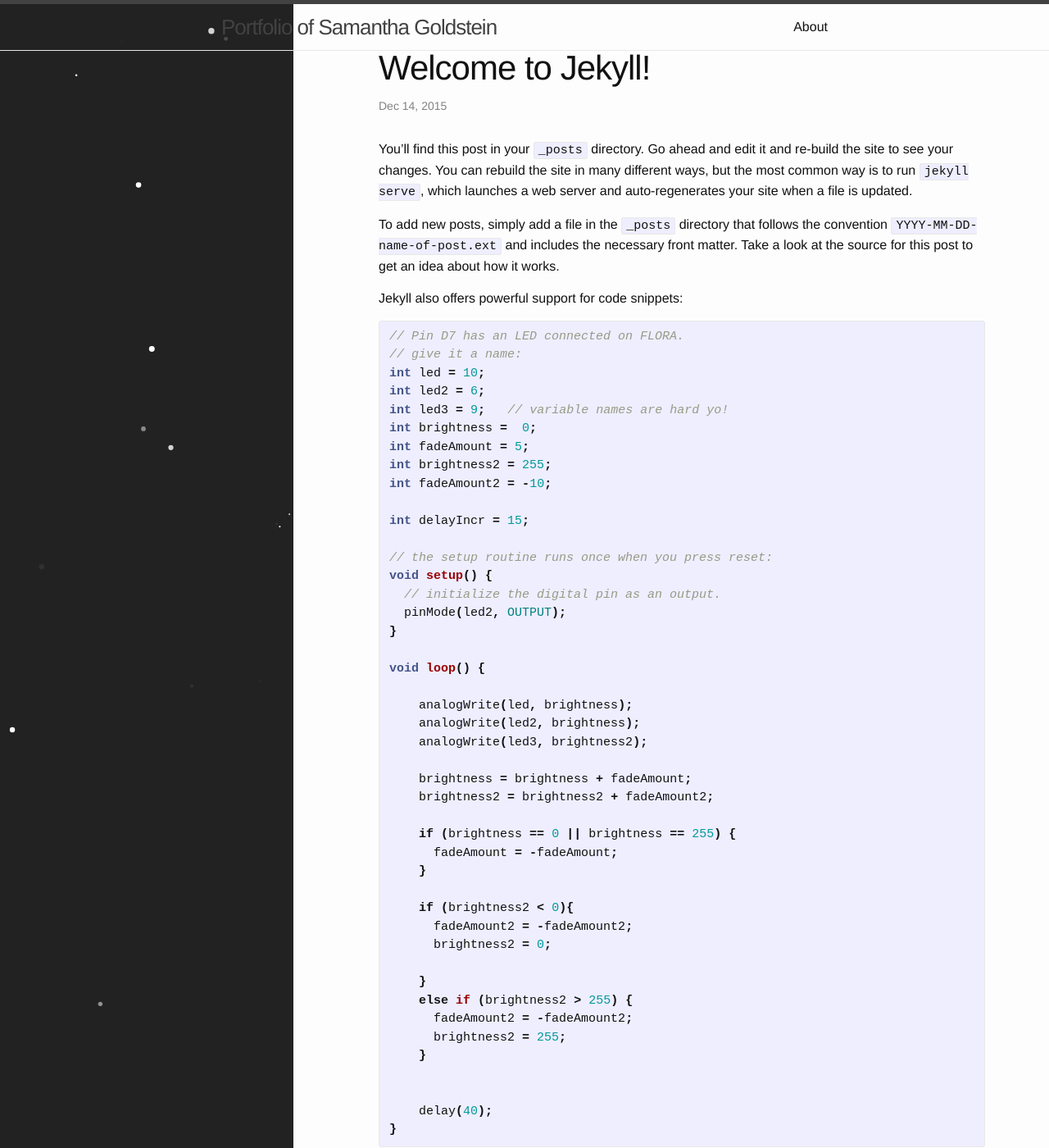
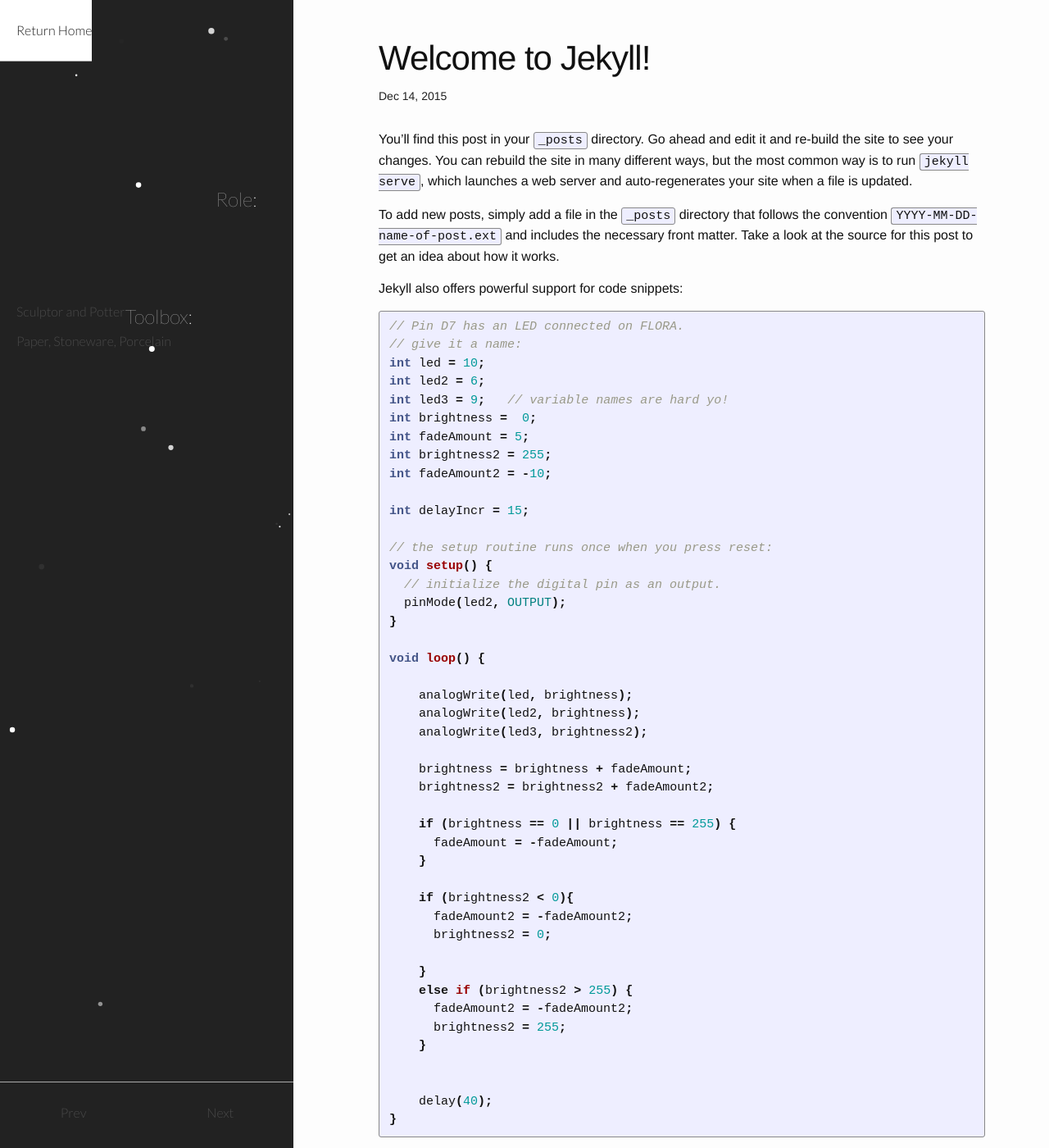
Before and after one commit to goldsamantha/sgoldst3.github.io, a Jekyll site: the page built from _posts/2015-12-14-welcome-to-jekyll.markdown, in a window 1280 px wide and 1400 px high. Shown: the whole window at 82% size. Built offline with Jekyll 4.4.1, drawn with Linux system fonts in a browser that asks for light colours.

Commit message:
left panel styling work

```diff
--- a/_includes/head.html
+++ b/_includes/head.html
@@ -9,6 +9,7 @@
   <link rel="stylesheet" href="{{ "/css/main.css" | prepend: site.baseurl }}">
   <link rel="canonical" href="{{ page.url | replace:'index.html','' | prepend: site.baseurl | prepend: site.url }}">
   <link rel="alternate" type="application/rss+xml" title="{{ site.title }}" href="{{ "/feed.xml" | prepend: site.baseurl | prepend: site.url }}">
+  <link href='http://fonts.googleapis.com/css?family=Lato:100,300,400,700' rel='stylesheet' type='text/css'>
 
   <script type="text/javascript" src="{{ site.url }}/js/library/jquery.js"></script>
   <script type="text/javascript" src="{{ site.url }}/js/library/d3.min.js"></script>
--- a/_includes/left_panel.html
+++ b/_includes/left_panel.html
@@ -3,4 +3,71 @@
   </div>
 </div>
 
+<div class="left">
+  <div class="">
+    <a href="../index">
+      <p class="light-text go-home left-align left-pad top-pad-low">
+        Return Home
+      </p>
+
+    </a>
+    <div class="large-top-pad">
+
+    </div>
+
+
+    <div class="white-text left-align left-pad">
+      <h1 class="init-invis top-pad-low">TITLE</h1>
+    </div>
+
+    <div class="break top-pad-low">
+    </div>
+
+    <div class="left-pad">
+
+      <div class="left-align task-proj">
+        <h2 class="light-text">Role:</h2>
+      </div>
+      <div class="about-proj right-pad">
+        <p class="light-text pad-top-slight left-align">Sculptor and Potter</p>
+      </div>
+
+
+      <div class="break top-pad-low">
+      </div>
+
+
+      <div class="left-align task-proj">
+        <h2 class="light-text">Toolbox:</h2>
+      </div>
+      <div class="about-proj right-pad">
+        <p class="light-text pad-top-slight left-align">Paper, Stoneware,
+        Porcelain</p>
+      </div>
+
+    </div>
+  </div>
+
+
+  <div class="nav-foot">
+    <a class="prev" href="index.html">
+      <div class="nav-button border-right">
+        <p class="top-pad-low light-text">Prev</p>
+      </div>
+    </a>
+
+    <a class="next" href="index.html">
+      <div class="next nav-button">
+        <p class="top-pad-low light-text">Next</p>
+      </div>
+    </a>
+
+
+  </div>
+
+</div>
+
+
+
+
 <script type="text/javascript" src="{{ site.url }}js/library/stars.js"></script>
--- a/_layouts/post.html
+++ b/_layouts/post.html
@@ -6,7 +6,7 @@
 
   <body>
 
-    {% include header.html %}
+    <!-- {% include header.html %} -->
 
     {% include left_panel.html %}
     <div class="post-page-content">
@@ -16,8 +16,6 @@
       </div>
     </div>
 
-    <!-- {% include footer.html %} -->
-
   </body>
 
 </html>
--- a/_sass/_layout.scss
+++ b/_sass/_layout.scss
@@ -240,38 +240,3 @@
         }
     }
 }
-
-.post-page-content{
-  width: 70%;
-  float: right;
-}
-
-.dark-bg{
-  background-color: #222;
-}
-
-.left, .left-back{
-  width: 28%;
-  height: 100vh;
-  position: fixed;
-  left: 0;
-  float: left;
-
-}
-
-.stars{
-  position: fixed;
-  top:0;
-  left: 0;
-  width: 28%;
-  height: 100vh;
-  display: inline-block;
-  float: left;
-
-  z-index: -1;
-
-}
-
-.left-back{
-  z-index: -2;
-}
--- /dev/null
+++ b/_sass/_posts.scss
@@ -0,0 +1,160 @@
+.dark-bg{
+  background-color: $grey-color;
+}
+
+.left, .left-back{
+  width: 28%;
+  height: 100vh;
+  position: fixed;
+  left: 0;
+  float: left;
+
+}
+
+.stars{
+  position: fixed;
+  top:0;
+  left: 0;
+  width: 28%;
+  height: 100vh;
+  display: inline-block;
+  float: left;
+
+  z-index: -1;
+
+}
+
+.left-back{
+  z-index: -2;
+}
+
+
+/*
+
+LEFT FOOTER
+
+*/
+
+.nav-foot{
+  width: 28%;
+  height: 80px;
+  position: fixed;
+  bottom: 0;
+  z-index: 2;
+  border-top: 1px solid #aaa;
+}
+.nav-button{
+  display: inline-block;
+  float: left;
+  transition: background-color 1s ease;
+
+  width: 50%;
+  height: 100%;
+}
+
+.nav-button:hover{
+  background-color: #fff;
+}
+
+.nav-button:hover p{
+  color: #222;
+}
+
+.right-border{
+  border-right: 1px solid #aaa;
+}
+
+.init-invis{
+  opacity: 0;
+  transition: opacity 1s ease;
+}
+
+
+.post-page-content{
+  margin-top: 50px;
+  width: 70%;
+  float: right;
+}
+
+.left {
+  .top-pad{
+    padding-top: 100px;
+  }
+  .large-top-pad{
+    padding-top: 200px;
+  }
+
+  .top-pad-low{
+    padding-top: 25px;
+  }
+
+  .left-pad{
+    padding-left: 20px;
+  }
+
+  .left-align{
+    float: left;
+  }
+
+  .go-home{
+    padding-bottom: 25px;
+    border-bottom: 1px solid #aaa;
+    transition: background-color 1s ease;
+  }
+
+  .go-home:hover{
+    background-color: #fff;
+    color: #222;
+  }
+
+  a{
+    text-decoration: none;
+    /*light blue! */
+    color: #57c3c7;
+  }
+
+
+  body{
+    padding: 0;
+    margin: 0;
+  }
+
+
+  h1{
+    color: #fff;
+    font-family: 'Lato', sans-serif;
+    font-weight: 100;
+    margin: 0 auto;
+    text-align: center;
+    font-size: 95px;
+  }
+
+  h2, h3{
+    color: #fff;
+    font-family: 'Lato', sans-serif;
+    font-weight: lighter;
+    margin: 0 auto;
+    text-align: center;
+  }
+
+  h3{
+    font-size: 22px;
+  }
+
+  html{
+    margin:0;
+  }
+
+  li{
+    list-style: none;
+  }
+
+
+  p{
+    color: #494949;
+    font-family: 'Lato', sans-serif;
+    font-weight: 300;
+    margin: 0 auto;
+    text-align: center;
+  }
+}
--- a/css/main.scss
+++ b/css/main.scss
@@ -18,7 +18,7 @@
 $background-color: #fdfdfd;
 $brand-color:      #2a7ae2;
 
-$grey-color:       #828282;
+$grey-color:       #222222;
 $grey-color-light: lighten($grey-color, 40%);
 $grey-color-dark:  darken($grey-color, 25%);
 
@@ -49,5 +49,6 @@
 @import
         "base",
         "layout",
+        "posts",
         "syntax-highlighting"
 ;
```
